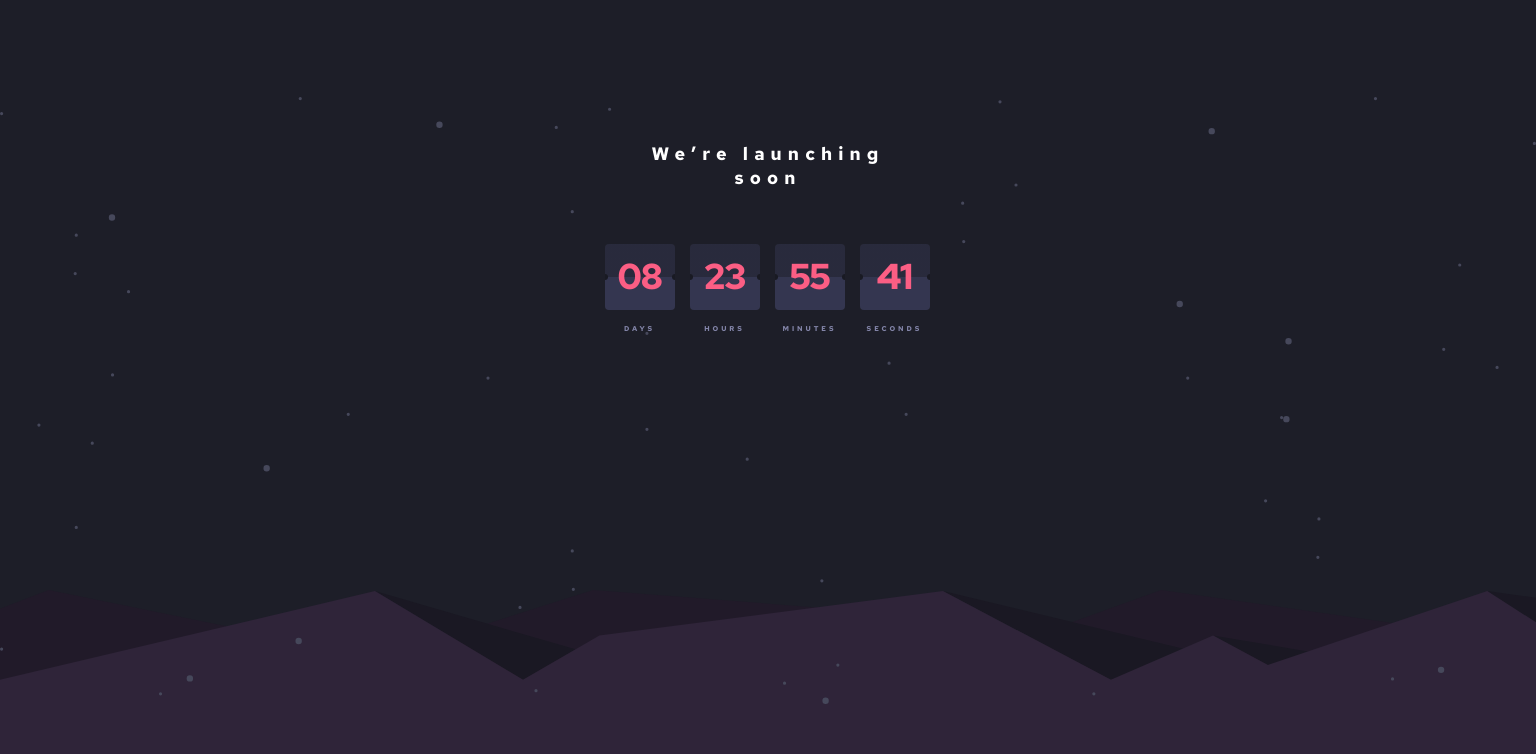
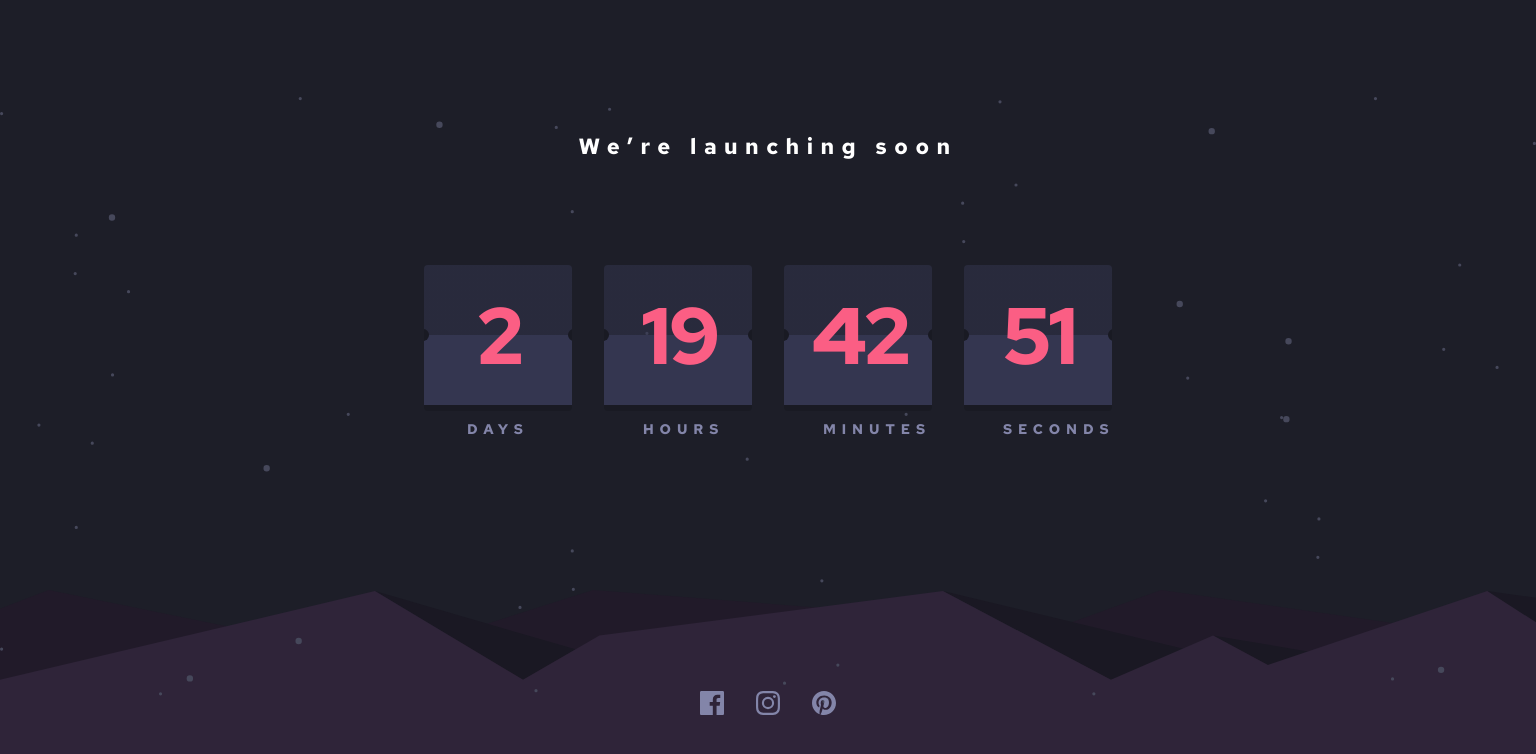
Before and after one commit to BekaChkhiro/Launc-countdown-timer, a plain HTML site: page index.html in a window 1536 px wide. Drawn offline with Linux system fonts and the light colour scheme.

Commit message:
Finished

```diff
--- a/index.html
+++ b/index.html
@@ -21,33 +21,39 @@
         <div class="timer">
           <div class="timer-box">
             <div class="timer-item">
-              <span id="days">08</span>
+              <span id="days"></span>
             </div>
             <p>DAYS</p>
           </div>
 
           <div class="timer-box">
             <div class="timer-item">
-              <span id="hours">23</span>
+              <span id="hours"></span>
             </div>
             <p>HOURS</p>
           </div>
 
           <div class="timer-box">
             <div class="timer-item">
-              <span id="minutes">55</span>
+              <span id="minutes"></span>
             </div>
             <p>MINUTES</p>
           </div>
 
           <div class="timer-box">
             <div class="timer-item">
-              <span id="seconds">41</span>
+              <span id="seconds"></span>
             </div>
             <p>SECONDS</p>
           </div>
         </div>
       </div>
+
+      <div class="social-icons">
+        <img src="./images/icon-facebook.svg" alt="icon-facebook" />
+        <img src="./images/icon-instagram.svg" alt="icon-instagram" />
+        <img src="./images/icon-pinterest.svg" alt="icon-pinterest" />
+      </div>
     </main>
     <script src="./js/app.js" defer></script>
   </body>
--- a/js/app.js
+++ b/js/app.js
@@ -0,0 +1,24 @@
+let countDownDate = new Date("April 2, 2023 00:00:00").getTime();
+
+let myFunc = setInterval(() => {
+    let now = new Date().getTime();
+    let timeLeft = countDownDate - now;
+
+    let days = Math.floor(timeLeft / (1000 * 60 * 60 * 24));
+    let hours = Math.floor((timeLeft % (1000 * 60 * 60 * 24)) / (1000 * 60 * 60));
+    let minutes = Math.floor((timeLeft % (1000 * 60 * 60)) / (1000 * 60));
+    let seconds = Math.floor((timeLeft % (1000 * 60)) / 1000);
+
+    document.getElementById('days').innerHTML = days;
+    document.getElementById('hours').innerHTML = hours;
+    document.getElementById('minutes').innerHTML = minutes;
+    document.getElementById('seconds').innerHTML = seconds;
+
+    if (timeLeft < 0) {
+        clearInterval(myFunc);
+        document.getElementById('days').innerHTML = "";
+    document.getElementById('hours').innerHTML = "";
+    document.getElementById('minutes').innerHTML = "";
+    document.getElementById('seconds').innerHTML = "";
+    }
+}, 1000);
--- a/style/desktop.css
+++ b/style/desktop.css
@@ -0,0 +1,68 @@
+@media screen and (min-width: 1440px) {
+
+
+    /* timer div */
+
+    .timer-div {
+        margin: 132px 0px 252px;
+        gap: 104px;
+    }
+
+    /* timer heading */
+    br {
+        display: none;
+    }
+
+    .timer-heading h1 {
+        font-size: 22px;
+        width: 431px;
+        line-height: 29.11px;
+        letter-spacing: 7.5px;
+    }
+
+    /* timer */
+
+    .timer {
+        width: 688px;
+        gap: 32px;
+    }
+
+    .timer-box {
+        width: 148px;
+        gap: 9px;
+    }
+
+    .timer-box p {
+        font-size: 14px;
+        line-height: 18.52px;
+        letter-spacing: 5.92px;
+    }
+
+    .timer-item {
+        width: 148px;
+        height: 140px;
+        border-bottom: 6px solid rgba(25, 26, 35, 1);
+    }
+
+    .timer-item span {
+        width: 96px;
+        font-size: 80px;
+        line-height: 71px;
+        letter-spacing: -2.4px;
+    }
+
+    .timer-item::before {
+        width: 12px;
+        height: 12px;
+        border-radius: 6px;
+        left: -23px;
+    }
+
+    .timer-item::after {
+        width: 12px;
+        height: 12px;
+        margin-left: -6px;
+        right: -26px;
+        border-radius: 12px;
+    }
+}
--- a/style/mobile.css
+++ b/style/mobile.css
@@ -12,19 +12,21 @@ body {
     body {
         background: url(../images/bg-stars.svg) no-repeat, url(../images/pattern-hills.svg) no-repeat, rgba(29, 30, 40, 1);
         background-size: 100%, 100%;
-        background-position: center, bottom right;
+        background-position: center, bottom;
     }
 }
 
 main {
     display: flex;
-    justify-content: center;
+    flex-direction: column;
+    align-items: center;
 }
 
 /* timer div */
 
 .timer-div {
     margin-top: 142px;
+    margin-bottom: 259px;
     width: 327px;
     display: flex;
     flex-direction: column;
@@ -35,7 +37,7 @@ main {
 
 /* timer heading */
 
-.timer-heading {
+.timer-heading h1 {
     color: rgba(255, 255, 255, 1);
     width: 327px;
     font-size: 18px;
@@ -72,7 +74,7 @@ main {
     text-align: center;
 }
 
-.timer-box span {
+.timer-item span {
     color: rgba(251, 94, 132, 1);
     width: 48px;
     font-size: 36px;
@@ -94,6 +96,7 @@ main {
     transition: all .4s ease-in;
     transform-style: preserve-3d;
     cursor: pointer;
+    border-bottom: 3px solid rgba(25, 26, 35, 1);
 }
 
 .timer-item.active {
@@ -120,5 +123,13 @@ main {
     margin-left: -3px;
     background-color: rgba(25, 26, 35, 1);
     border-radius: 3px;
-    right: -11px;
+    right: -12px;
 }
+
+/* social icons */
+
+.social-icons {
+    display: flex;
+    justify-content: center;
+    gap: 32px;
+}
```
